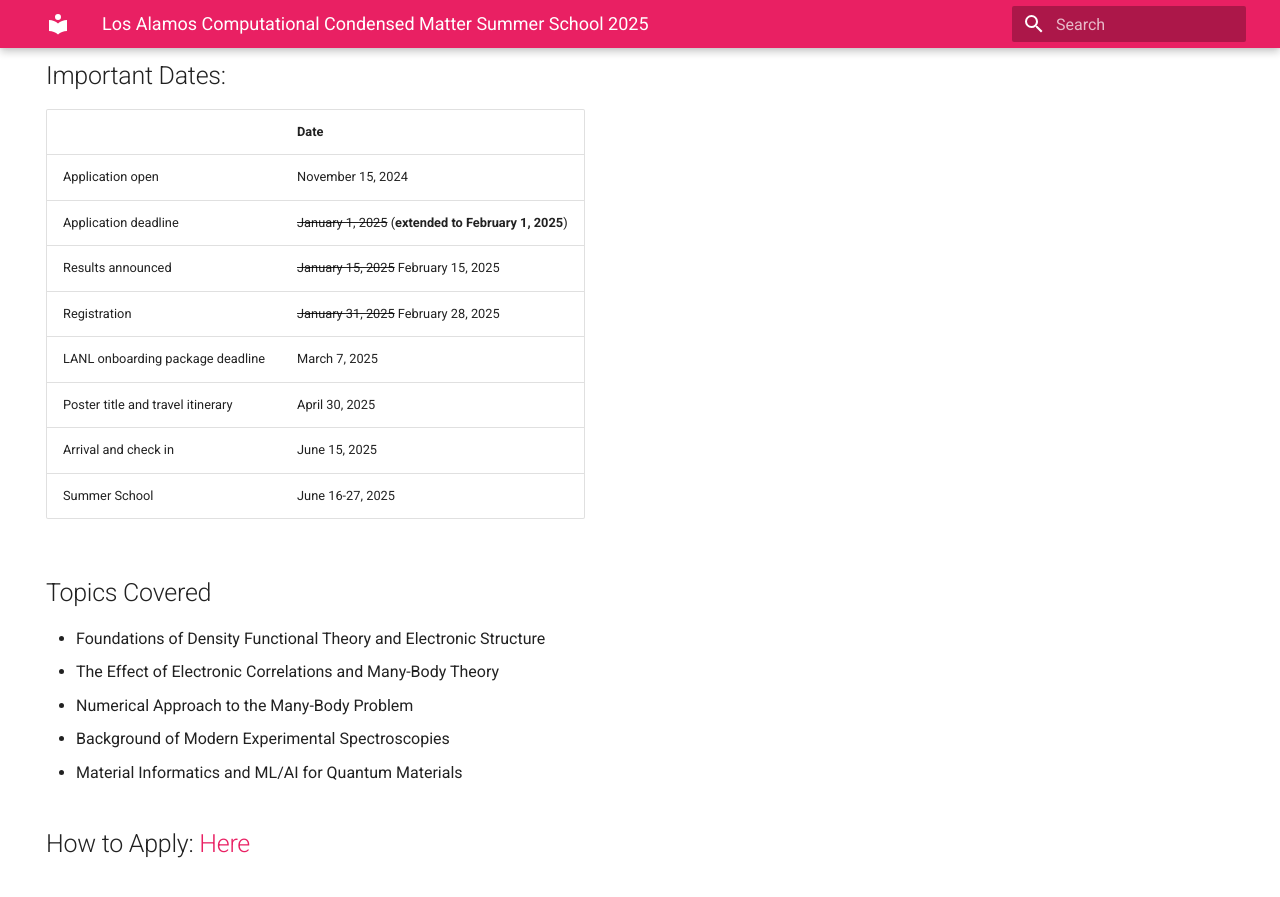
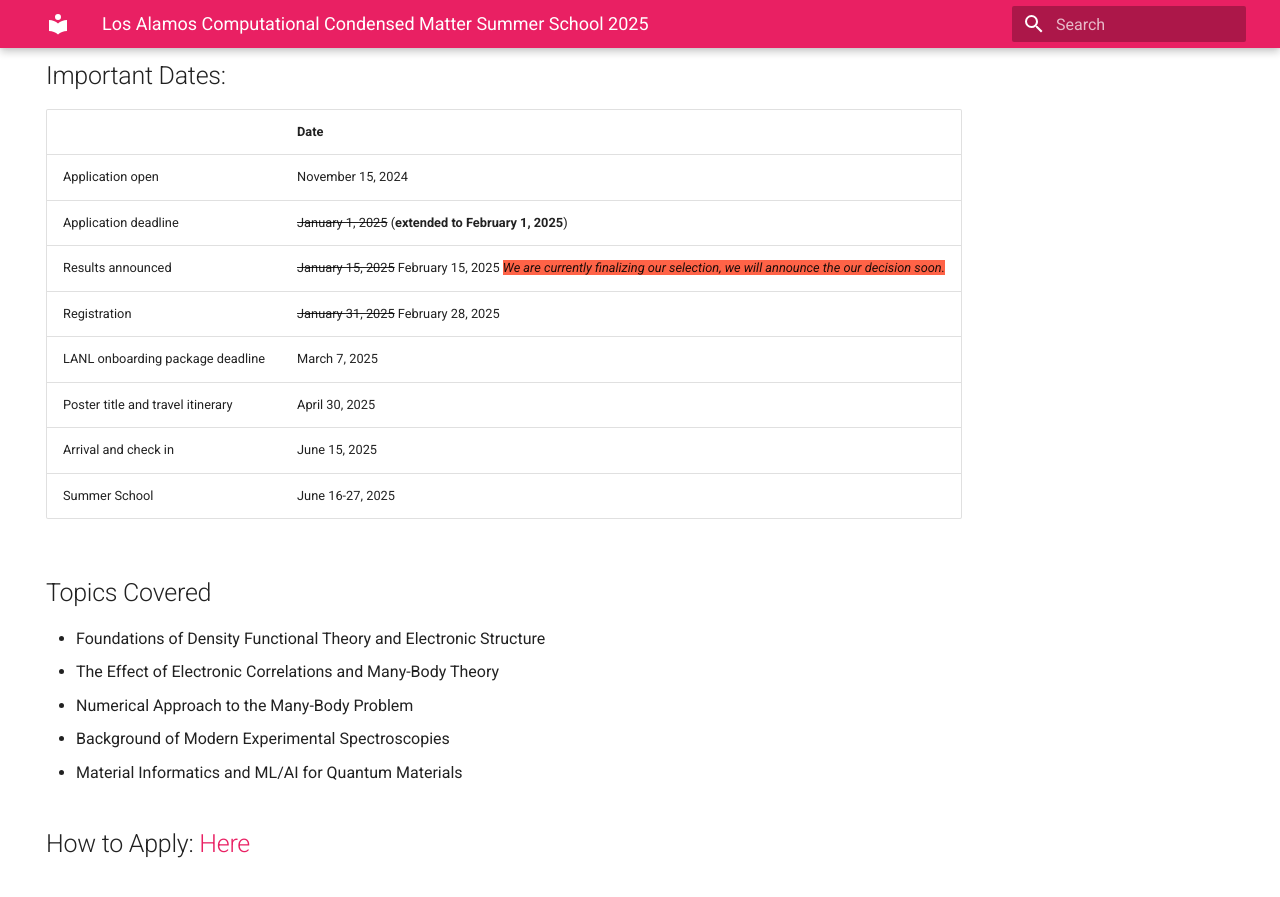
Before and after one commit to LACCMSS/2025, an MkDocs documentation site: the page built from docs/index.md, in a window 1280 px wide and 900 px high, scrolled down 1209 px. Shown: the top 897 px of the window. Built offline with MkDocs 1.6.1 and Material for MkDocs 9.7.7, drawn with Linux system fonts in a browser that asks for light colours.

Commit message:
Update index.md

```diff
--- a/docs/index.md
+++ b/docs/index.md
@@ -30,7 +30,7 @@
 |-------|------|
 | Application open | November 15, 2024 |
 | Application deadline | <s>January 1, 2025</s> (**extended to February 1, 2025**)|
-| Results announced | <s>January 15, 2025</s> February 15, 2025 |
+| Results announced | <s>January 15, 2025</s> February 15, 2025 <i style="background-color:Tomato;">We are currently finalizing our selection, we will announce the our decision soon.</i>|
 | Registration | <s>January 31, 2025</s> February 28, 2025 |
 | LANL onboarding package deadline | March 7, 2025 |
 | Poster title and travel itinerary | April 30, 2025 |
```
